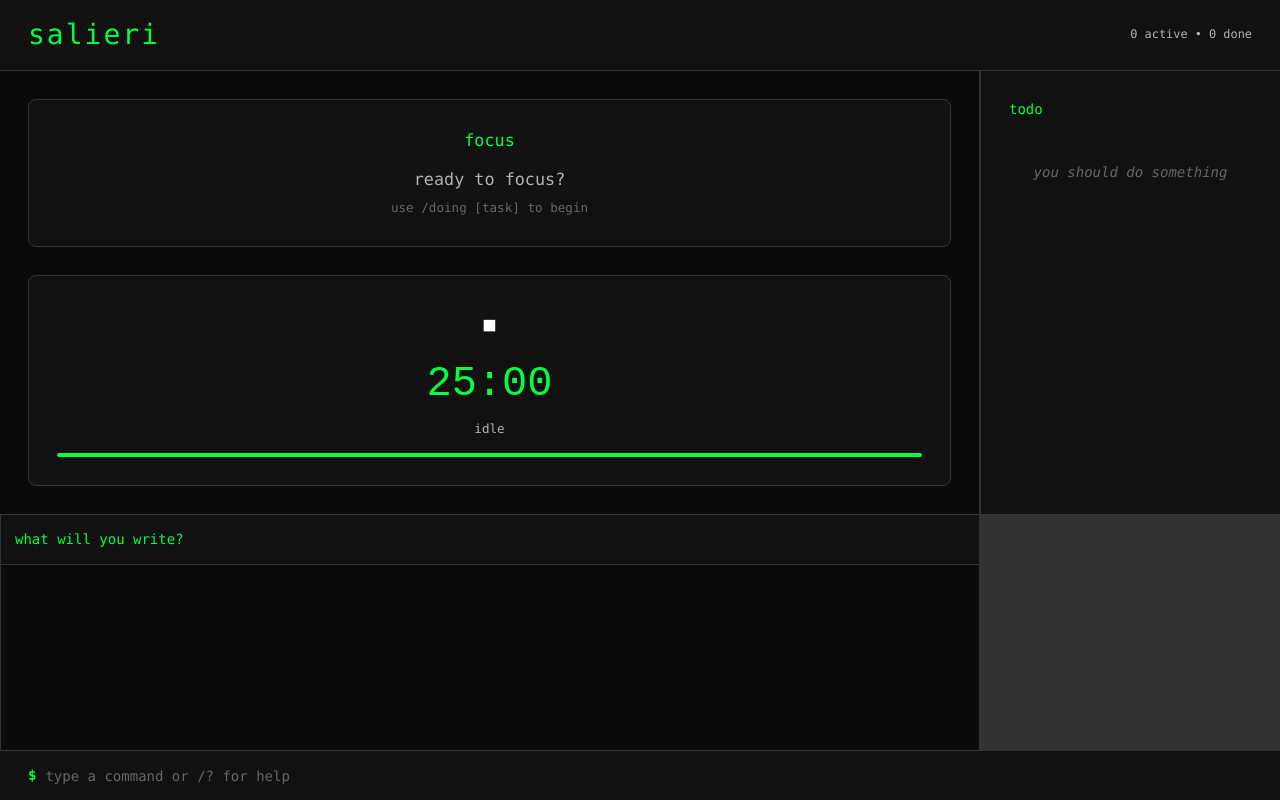
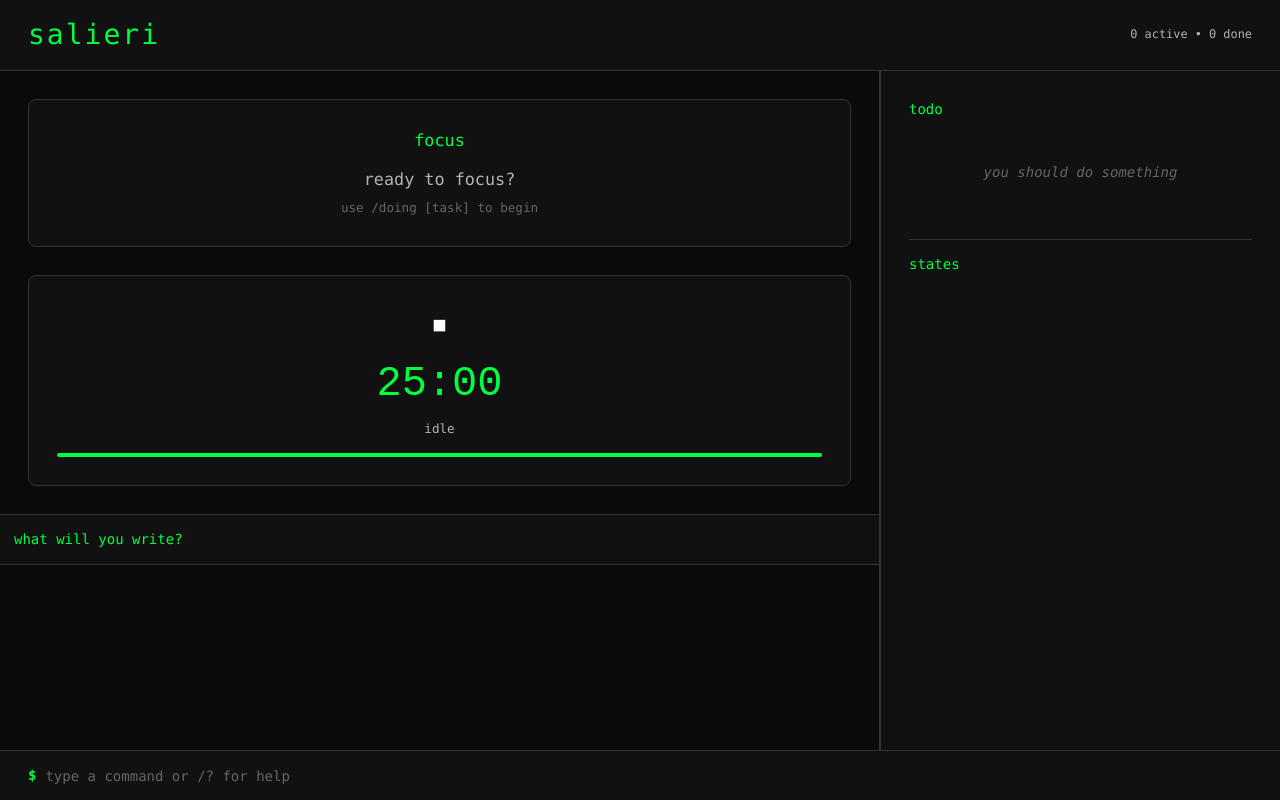
Before and after one commit to salierismuse/salieri, a SvelteKit app in the folder SALIERI/: page / in a window 1280 px wide. Built offline with nearby package versions, Linux system fonts and the light colour scheme.

Commit message:
tidied front end. created panel for states.

```diff
--- a/SALIERI/src/routes/+page.svelte
+++ b/SALIERI/src/routes/+page.svelte
@@ -19,9 +19,23 @@
   import { indentLess } from '@codemirror/commands'
   import { markdown } from "@codemirror/lang-markdown";
  // import Tiptap from '$lib/TipTap.svelte'
-  import { Editor } from '@tiptap/core'
+  import { Editor, Extension } from '@tiptap/core'
   import StarterKit from '@tiptap/starter-kit'
 
+  const TabExtension = Extension.create( {
+    name: 'tab',
+
+    addKeyboardShortcuts() {
+      return {
+        Tab: () => {
+          return this.editor.commands.insertContent('    ')
+        },
+        'Shift-Tab': () => {
+          return true
+        }
+        }
+      }
+    })
 
 
   export const theme = writable<'light' | 'dark'>('dark');
@@ -46,6 +60,8 @@
   let editor: Editor;
   let tiptapBool = false;
   let currentDayOffset = 0;
+
+
 
   const commands = [
     { cmd: '/todo [task]', desc: 'add new task' },
@@ -159,10 +175,13 @@ const payload = { days_offset: currentDayOffset };
 }
 
   async function toggleWriter(content: string) {
+
       editor = new Editor({
+
       element: element,
       extensions: [
          StarterKit,
+         TabExtension,
       ],
       content: content,
       })
@@ -191,10 +210,12 @@ const payload = { days_offset: currentDayOffset };
       if (cmd.startsWith('/write')) {
         const parts = cmd.split(' ');
         currFile = parts.slice(1).join(' ').trim();
-        tiptapBool = true;
-        await tick();
-        toggleWriter(commandOutput as string);
+        const content = await invoke('handle_palette_command', { command: cmd, days_offset: currentDayOffset });
+        if (typeof content !== 'string' || content.startsWith('error')) {
+          return;
+        }
 
+        toggleEditor(content.trim() === '' ? '<p></p>' : content, 'write');
         return;
     }
 
@@ -283,16 +304,30 @@ const payload = { days_offset: currentDayOffset };
     }
   }
 
-  async function toggleEditor(pathToLoad: string | null = null) {
+  async function toggleEditor(content: string | null = null, mode: 'code' | 'write' = 'code') {
     const next = !get(showEditor);
     showEditor.set(next);
 
-    if (next) {
+    if (!next) {
+      myView?.destroy();
+      editor?.destroy();
+      myView = null;
+      tiptapBool = false;
+      return;
+  }
+
+  if (mode === 'write') {
+    tiptapBool = true;
     await tick();
-      await mountEditor(pathToLoad ?? '~');
+    editor = new Editor({
+      element,
+      extensions: [StarterKit, TabExtension],
+      content: content || '',
+    });
   } else {
-      myView?.destroy();
-      myView = null;
+    tiptapBool = false;
+    await tick();
+    mountEditor(content || '');
   }
   }
 
@@ -413,6 +448,8 @@ const payload = { days_offset: currentDayOffset };
   </header>
 
   <div class="workspace">
+    <!-- Left Column -->
+    <div class="left-column">
       <!-- Focus Zone -->
       <section class="focus-zone">
         <div class="active-task-card">
@@ -441,6 +478,24 @@ const payload = { days_offset: currentDayOffset };
           </div>
         </div>
       </section>
+
+      <!-- Editor Panel -->
+     <!-- {#if $showEditor} -->
+        <section class="editor-panel">
+          <div class="editor-header">
+            <span>what will you write?</span>
+          </div>
+        {#if tiptapBool}
+
+          <div class ="editor-container" bind:this={element}>
+
+          </div>
+        {:else}
+            <div class="editor-container" bind:this={editorDiv}></div>
+        {/if}
+      </section>
+      <!-- {/if}-->
+    </div>
 
 <!-- Task Panel -->
 <section class="task-panel">
@@ -473,24 +528,16 @@ const payload = { days_offset: currentDayOffset };
       </div>
     </div>
   {/if}
+
+  <!-- Add states section here -->
+  <div class="task-section states">
+    <h3>states</h3>
+    <div class="states-content">
+      <!-- your states content goes here -->
+    </div>
+  </div>
 </section>
 
-    <!-- Editor Panel -->
-   <!-- {#if $showEditor} -->
-      <section class="editor-panel">
-        <div class="editor-header">
-          <span>what will you write?</span>
-        </div>
-      {#if tiptapBool}
-
-        <div class ="editor-container" bind:this={element}>
-
-        </div>
-      {:else}
-          <div class="editor-container" bind:this={editorDiv}></div>
-      {/if}
-    </section>
-    <!-- {/if}-->
     </div>
 
   <!-- Command Line -->
@@ -510,6 +557,7 @@ const payload = { days_offset: currentDayOffset };
       <div class="prompt-symbol">$</div>
       <input
         type="text"
+        autocomplete="off"
         id="command-line"
         bind:value={commandInput}
         placeholder="type a command or /? for help"
@@ -610,15 +658,17 @@ const payload = { days_offset: currentDayOffset };
 
   .workspace {
     flex: 1;
-    display: grid;
-    grid-template-columns: 1fr 300px;
+    display: flex;
     gap: 1px;
     background: var(--border);
     overflow: hidden;
   }
 
-  .workspace.with-editor {
-    grid-template-columns: 1fr 300px 1fr;
+  .left-column {
+    flex: 1;
+    display: flex;
+    flex-direction: column;
+    background: var(--bg-primary);
   }
 
   .focus-zone {
@@ -628,6 +678,7 @@ const payload = { days_offset: currentDayOffset };
     flex-direction: column;
     justify-content: center;
     gap: 2rem;
+    flex: 1;
   }
 
   .active-task-card, .pomodoro-card {
@@ -708,8 +759,12 @@ const payload = { days_offset: currentDayOffset };
   .task-panel {
   background: var(--bg-secondary);
   padding: 2rem;
-    overflow-y: auto;
   border-left: 1px solid var(--border);
+  display: flex;
+  flex-direction: column;
+  height: 100%;
+  width: 400px;
+  flex-shrink: 0;
 }
 
   .task-section {
@@ -777,6 +832,19 @@ const payload = { days_offset: currentDayOffset };
     text-decoration: line-through;
   }
 
+  .task-section.states {
+  border-top: 1px solid var(--border);
+  margin-top: auto;
+  padding-top: 1rem;
+  flex: 1;
+  margin-bottom: 0;
+}
+
+.states-content {
+  flex: 1;
+  overflow-y: auto;
+}
+
   .empty-state {
     color: var(--fg-muted);
     font-style: italic;
@@ -786,13 +854,13 @@ const payload = { days_offset: currentDayOffset };
 
   .editor-panel {
     background: var(--bg-primary);
-    border-left: 1px solid var(--border);
+    border-top: 1px solid var(--border);
     height: 420px;
     display: flex;
     flex-direction: column;
     overflow: hidden;
     scrollbar-color: black;
-    min-height:100%;
+    flex-shrink: 0;
   }
 
   .editor-header {
@@ -917,12 +985,17 @@ const payload = { days_offset: currentDayOffset };
 
   @media (max-width: 1200px) {
     .workspace {
-      grid-template-columns: 1fr;
+      flex-direction: column;
+    }
+
+    .left-column {
+      width: 100%;
     }
 
     .task-panel {
       border-left: none;
       border-top: 1px solid var(--border);
+      width: 100%;
     }
   }
 </style>
```
Lines whose indentation alone changed are shown as unchanged.
